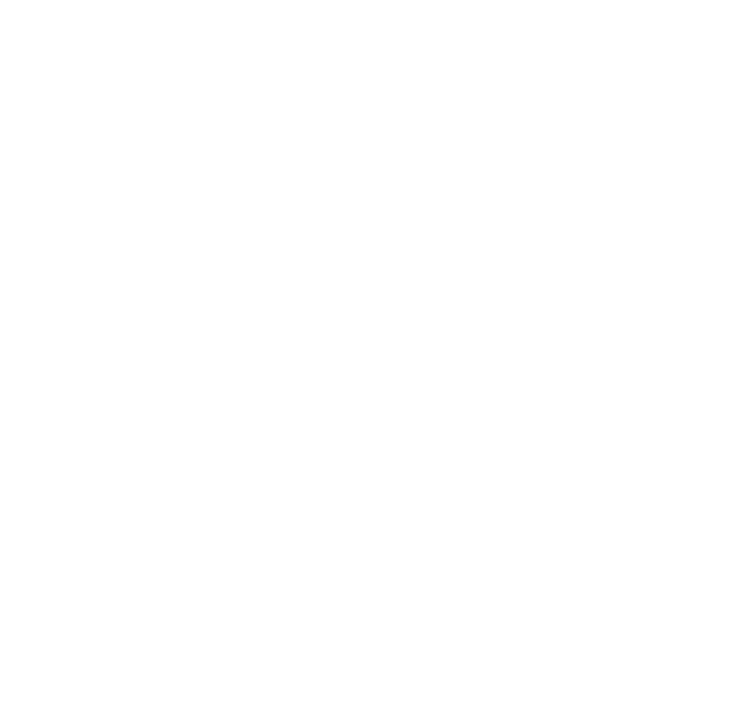
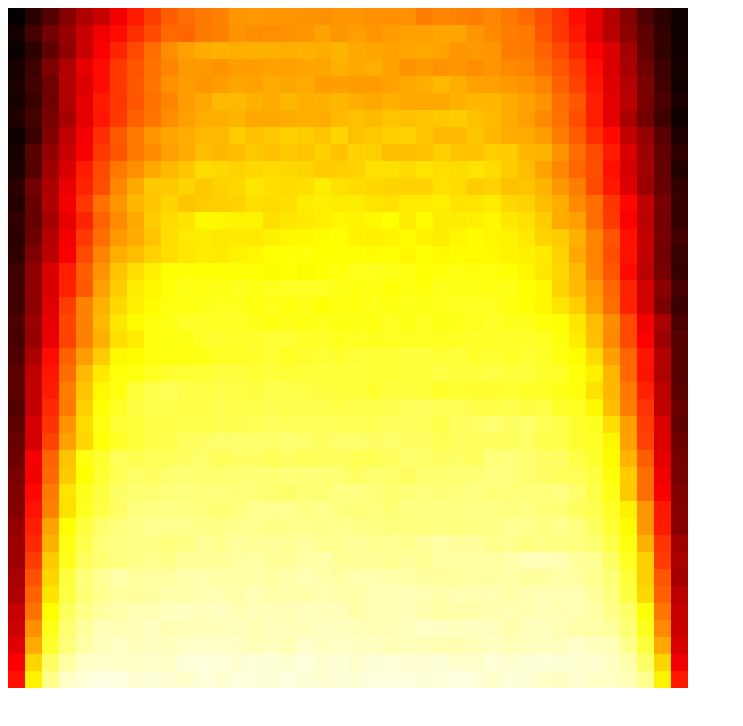
Before and after one commit to M-krishna/playground-scripts, a plain HTML site: page javascript-and-typescript-playground/flame-algorithm/index.html in a window 1280 px wide. Shown: the whole page, without its empty margins (0-743 px from the left). Drawn offline with Linux system fonts and the light colour scheme; animation ran at ten frames a second.

Commit message:
implemented flame animation

```diff
--- a/javascript-and-typescript-playground/flame-algorithm/index.html
+++ b/javascript-and-typescript-playground/flame-algorithm/index.html
@@ -1,3 +1,10 @@
+<!DOCTYPE html>
 <html>
-    <script src="./index.js"></script>
+    <head>
+        <title>DOOM Fire</title>
+    </head>
+    <body>
+        <canvas id="fire"></canvas>
+        <script src="./index.js"></script>
+    </body>
 </html>
--- a/javascript-and-typescript-playground/flame-algorithm/index.js
+++ b/javascript-and-typescript-playground/flame-algorithm/index.js
@@ -2,13 +2,25 @@
  * Flame Algorithm
  */
 
-// Create a 5x5 grid using 2D array
-let originalGrid = [
-    [0, 0, 0, 0, 0],
-    [0, 0, 0, 0, 0],
-    [0, 0, 0, 0, 0],
-    [0, 0, 0, 0, 0],
-    [0, 0, 0, 0, 0]
+const canvas = document.getElementById("fire");
+const ctx = canvas.getContext("2d");
+
+ctx.fillStyle = "red";
+ctx.fillRect(10, 10, 50, 50);
+
+const ROWS = 45;
+const COLS = 40;
+const CELL_SIZE = 17;
+
+canvas.width = ROWS * CELL_SIZE;
+canvas.height = COLS * CELL_SIZE;
+
+
+const palette = [
+    { heat: 0,   color: [0, 0, 0] },       // Black
+    { heat: 85,  color: [255, 0, 0] },     // Red
+    { heat: 170, color: [255, 255, 0] },   // Yellow
+    { heat: 255, color: [255, 255, 255] } // White
 ];
 
 function printGrid(grid) {
@@ -29,7 +41,7 @@
     let newGrid = structuredClone(grid);
 
     for (row = 0; row < grid.length; row++) {
-        for (col = 0; col < grid.length; col++) {
+        for (col = 0; col < grid[row].length; col++) {
             if (row == grid.length -1) {
                 newGrid[row][col] = 255;
             }
@@ -41,14 +53,16 @@
 
 // Update the grid with new fire values
 function updateFire(grid) {
-    let row; let col;
     let nextGrid = structuredClone(grid);
 
-    for (row = 3; row >= 0; row--) {
-        for (col = 0; col < grid.length; col++) {
+    const startFrom = ROWS - 2;
+
+    for (let row = startFrom; row >= 0; row--) {
+        for (let col = 0; col < grid[row].length; col++) {
             const bottomLeft = (col !== 0) ? grid[row + 1][col - 1] : 0;
             const bottom = grid[row + 1][col];
-            const bottomRight = (col !== grid.length - 1) ? grid[row + 1][col + 1] : 0;
+            const bottomRight = (col !== grid[row].length - 1) ? grid[row + 1][col + 1] : 0;
+
             const average = Math.floor((bottomLeft + bottom + bottomRight) / 3);
             const cooling = Math.floor(Math.random() * 6);
             const newHeat = Math.max(0, average - cooling);
@@ -70,16 +84,58 @@
     return start + (t * (end - start));
 }
 
-function main() {
-    let grid = initializeFire(originalGrid);
+function getColor(currentHeat) {
+    for (let i = 0; i < palette.length - 1; i++) {
+        const startHeat = palette[i].heat;
+        const endHeat = palette[i + 1].heat;
 
-    const generations = 10;
+        if (startHeat <= currentHeat && currentHeat <= endHeat) {
+            const startColor = palette[i].color;
+            const endColor = palette[i + 1].color;
 
-    for (let i = 0; i < generations; i++) {
-        grid = updateFire(grid);
-        console.log(`Generation: ${i + 1}`);
-        printGrid(grid);
+            const t = (currentHeat - startHeat) / (endHeat - startHeat);
+
+            const red = Math.round(interpolate(startColor[0], endColor[0], t));
+            const green = Math.round(interpolate(startColor[1], endColor[1], t));
+            const blue = Math.round(interpolate(startColor[2], endColor[2], t));
+
+            return [red, green, blue];
+        }
     }
 }
 
+function createGrid(rows, cols) {
+    return new Array(rows).fill(null).map(() => {
+        return new Array(cols).fill(0);
+    });
+}
+
+function drawFrame(grid) {
+    for (let row = 0; row < ROWS; row++) {
+        for (let col = 0; col < COLS; col++) {
+            const heat = grid[row][col];
+            const rgb = getColor(heat);
+
+            const x = col * CELL_SIZE;
+            const y = row * CELL_SIZE;
+
+            ctx.fillStyle = `rgb(${rgb[0]}, ${rgb[1]}, ${rgb[2]})`;
+            ctx.fillRect(x, y, CELL_SIZE, CELL_SIZE);
+        }
+    }
+}
+
+let grid = initializeFire(createGrid(ROWS, COLS));
+
+function animate() {
+    grid = updateFire(grid);
+
+    drawFrame(grid);
+    requestAnimationFrame(animate);
+}
+
+function main() {
+    animate();
+}
+
 main();
```
